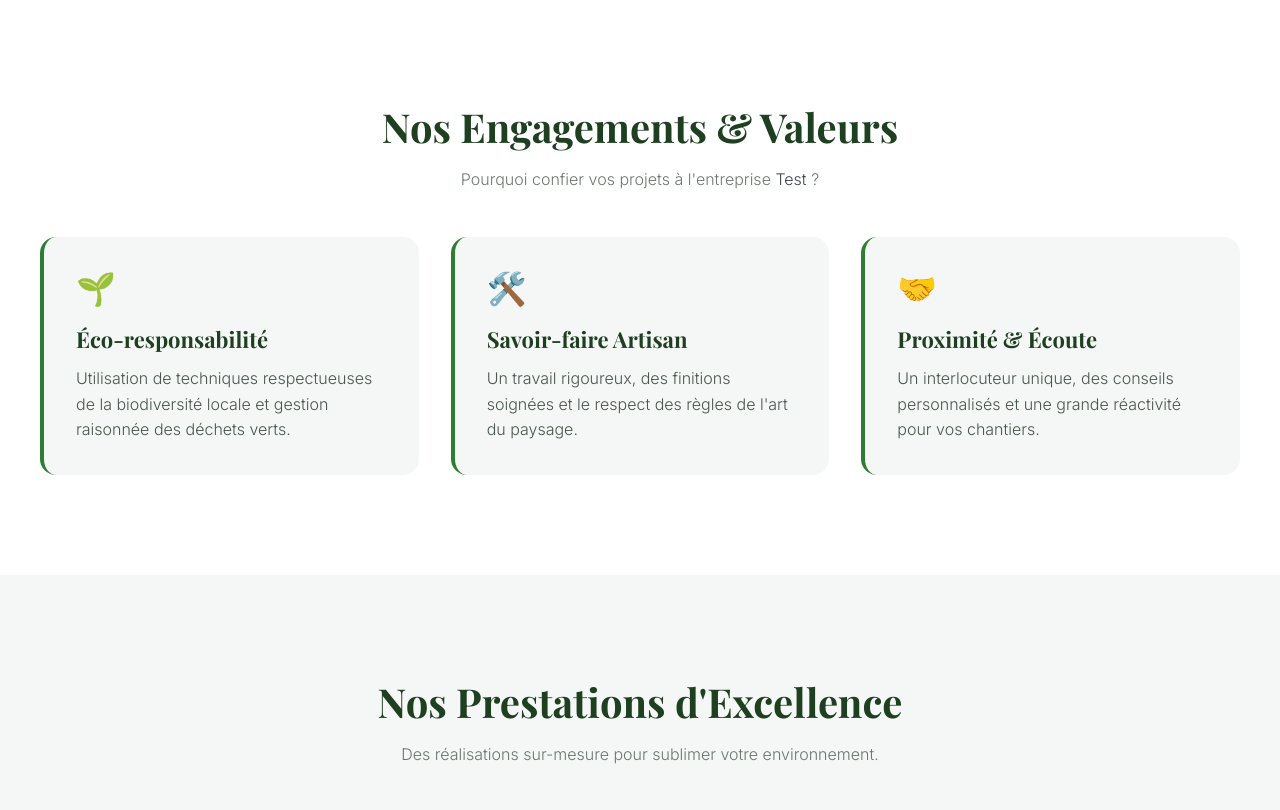
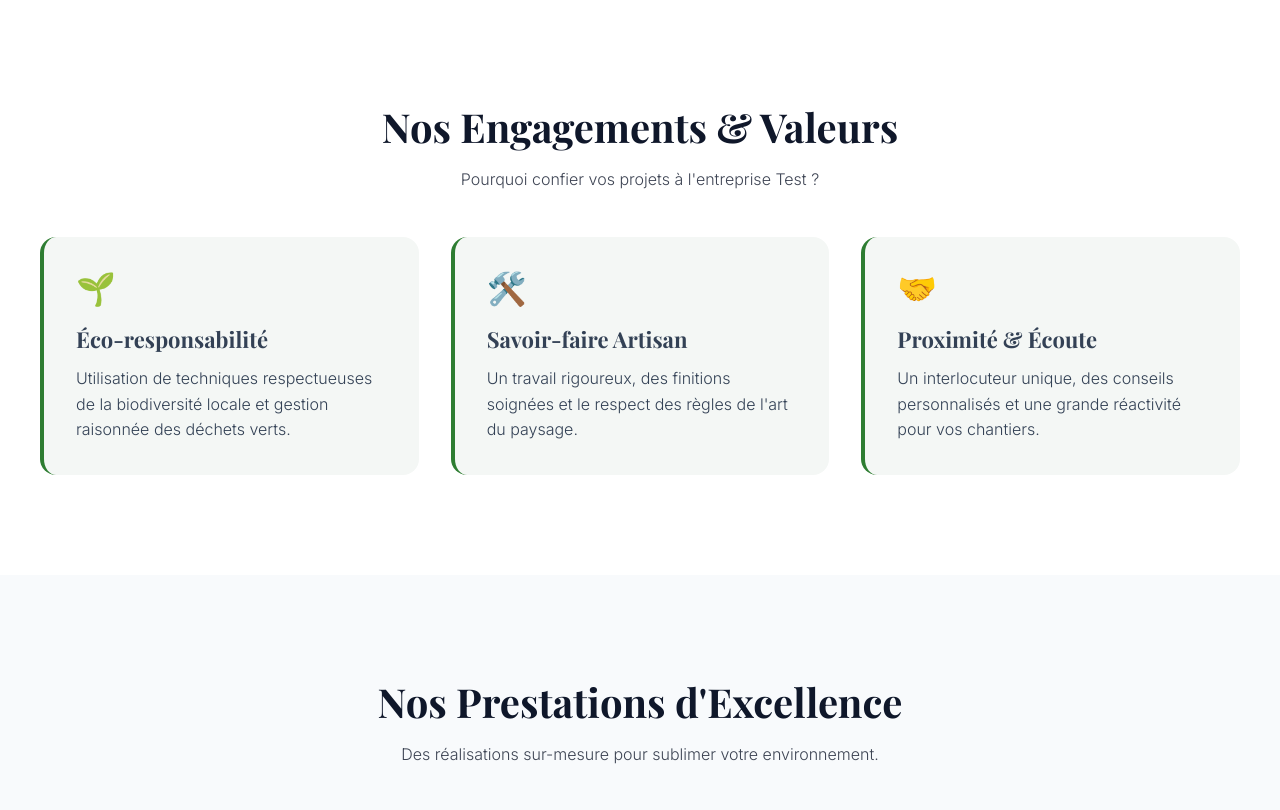
Before and after one commit to luciecreations60/site-demo, a Jekyll site: the page built from paysagiste.html, in a window 1280 px wide and 1400 px high, scrolled down 578 px. Shown: the part 148-958 px from the top of the window. Built offline with Jekyll 4.4.1, drawn with Linux system fonts in a browser that asks for light colours; grey boxes are pictures that could not be loaded.

Commit message:
Update simple.html

```diff
--- a/_layouts/simple.html
+++ b/_layouts/simple.html
@@ -13,18 +13,39 @@
     {% include site-styles.html %}
 
     <style>
-      /* Force le nom en couleur sombre dans la barre de navigation */
+      /* 1. Barre d'en-tête (Header) */
       .header .brand-name,
       .header .brand-title {
         color: #0f172a !important;
       }
 
-      /* Force le nom en couleur sombre au sein des blocs et textes du site */
+      /* 2. Titres de sections et sous-titres (ex: "Normes & Sécurité") */
+      .section .section-title,
+      .section .section-sub,
       .section .brand-title,
-      .section-sub .brand-title,
-      .footer .brand-title,
+      .section-sub .brand-title {
+        color: #0f172a !important;
+      }
+
+      /* 3. Blocs de valeurs / engagements */
+      .valeur-card .valeur-titre,
+      .valeur-card .valeur-text,
       .valeur-card .brand-title {
-        color: #0f172a !important;
+        color: #334155 !important; /* Un gris très sombre pour le texte descriptif */
+      }
+
+      /* 4. Zone du pied de page (Footer) */
+      .footer .section-title {
+        color: #ffffff !important; /* Le gros titre du footer reste blanc car le fond est foncé */
+      }
+      .footer .brand-title {
+        color: #38bdf8 !important; /* Donne une couleur d'accent (ex: bleu clair) au nom dans le footer pour qu'il ressorte */
+      }
+      .footer .info-box .info-val {
+        color: #ffffff !important; /* Force l'adresse et la zone à être écrites en blanc lisible */
+      }
+      .footer .info-box .info-label {
+        color: #94a3b8 !important; /* Force les étiquettes (📍 ADRESSE...) en gris clair */
       }
     </style>
   </head>
@@ -118,8 +139,8 @@
 
     <footer id="contact" class="footer">
       <div class="container text-center">
-        <h2 class="section-title" style="color: white; margin-bottom: 8px;">Confiez vos travaux à <span class="brand-title">{{ client.nom }}</span></h2>
-        <p style="color: #cbd5e1; font-weight: 300; margin: 0;">Contactez-nous directement pour un rendez-vous ou une étude gratuite sur site.</p>
+        <h2 class="section-title" style="margin-bottom: 8px;">Confiez vos travaux à <span class="brand-title">{{ client.nom }}</span></h2>
+        <p style="color: #cbd5e1; font-weight: 300; margin: 0 0 30px 0;">Contactez-nous directement pour un rendez-vous ou une étude gratuite sur site.</p>
         <div class="info-box">
           <div>
             <p class="info-label">📍 ADRESSE DE L'ENTREPRISE</p>
```
Also changed, not shown: other parts of _layouts/simple.html (+18 -2 lines).
